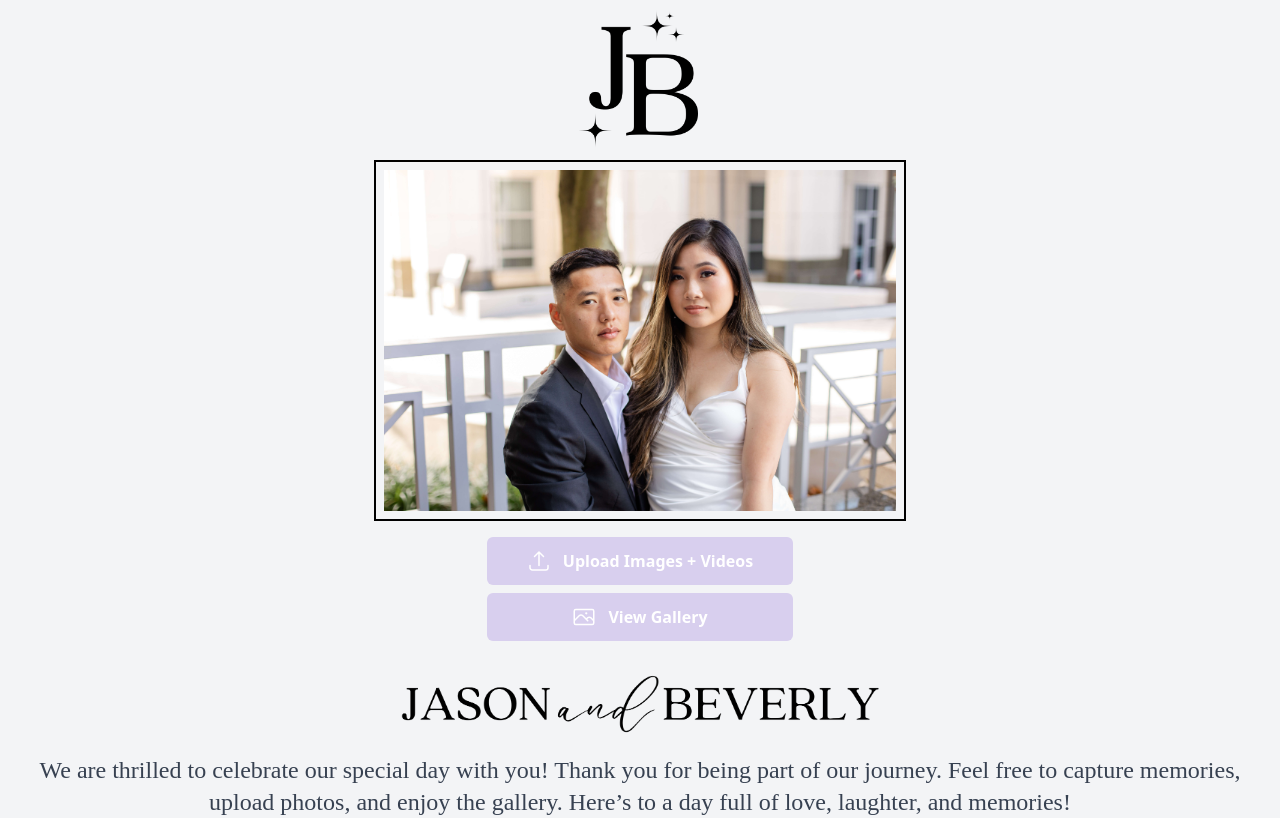
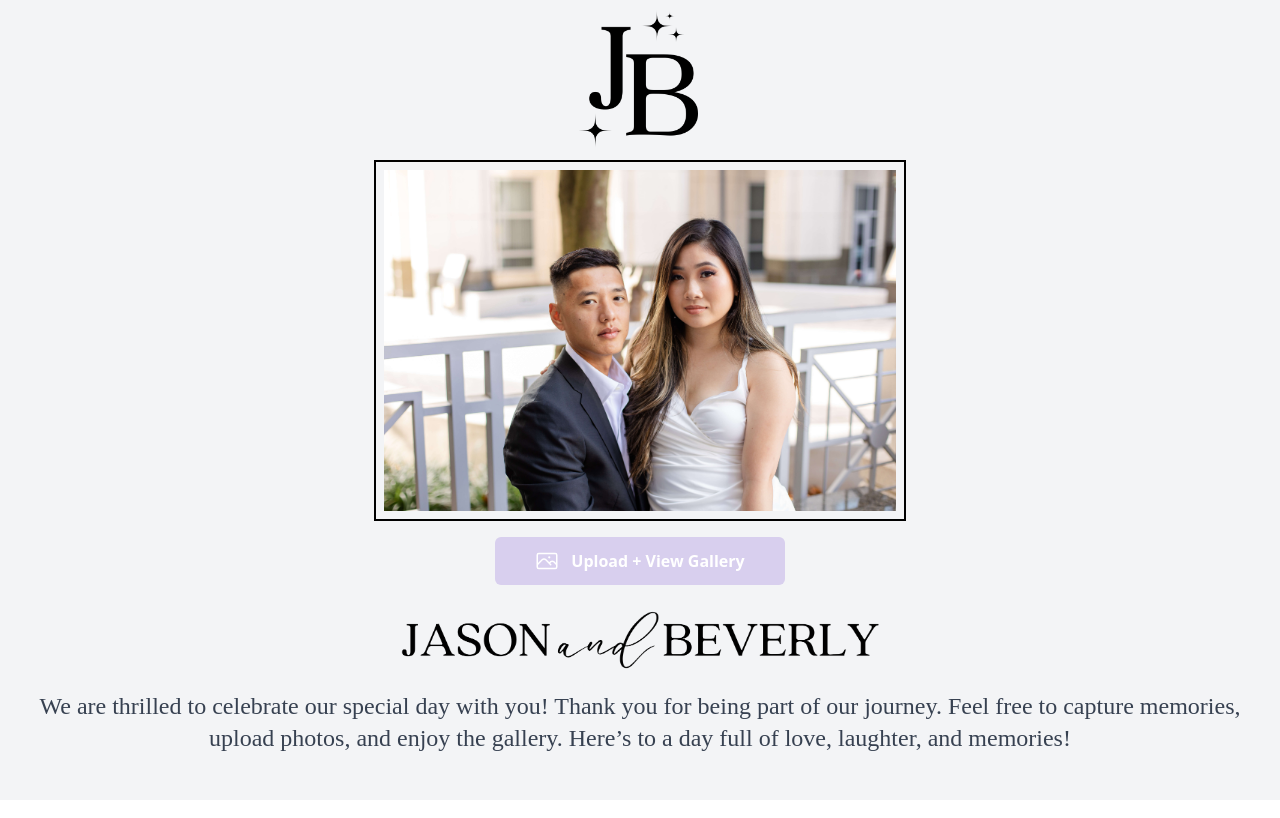
Before and after one commit to json-nguyen/trieuly-nguyening-gallery, a React (Vite) app in the folder client/: page / in a window 1280 px wide. Built offline with nearby package versions, Linux system fonts and the light colour scheme; no server answers; a web font is replaced by a local one.

Commit message:
cleaned up some code and added react-inf scroll

```diff
--- a/client/package.json
+++ b/client/package.json
@@ -15,6 +15,7 @@
     "react": "^18.3.1",
     "react-dom": "^18.3.1",
     "react-images": "^1.2.0-beta.7",
+    "react-infinite-scroll-component": "^6.1.0",
     "react-photo-gallery": "^8.0.0",
     "react-responsive-carousel": "^3.2.23",
     "react-responsive-modal": "^6.4.2",
--- a/client/src/components/shared/StyledButton.jsx
+++ b/client/src/components/shared/StyledButton.jsx
@@ -3,7 +3,11 @@ import React from "react";
 const StyledButton = ({ onClick, icon, buttonText}) => {
     return (
         <button
-            className="bg-light-purple text-white font-bold py-3 px-10 text-md rounded-md flex items-center justify-center gap-3 hover:bg-light-purple/80 active:bg-clicked-purple transition duration-300 ease-in-out mb-2 w-full"
+            className={
+                `bg-light-purple text-white font-bold py-3 px-10 text-md rounded-md
+                flex items-center justify-center gap-3 hover:bg-light-purple/80 active:bg-clicked-purple
+                transition duration-300 ease-in-out mb-2 w-full`
+            }
             onClick={onClick}
         >
             {icon}
--- a/client/src/pages/LandingPage.jsx
+++ b/client/src/pages/LandingPage.jsx
@@ -1,5 +1,5 @@
-import { useState } from 'react'
-import { ArrowUpTrayIcon, PhotoIcon } from '@heroicons/react/24/outline';
+import React from 'react'
+import { PhotoIcon } from '@heroicons/react/24/outline';
 import StyledButton from '../components/shared/StyledButton';
 import { useNavigate } from 'react-router-dom';
 
@@ -16,17 +16,12 @@ const LandingPage= () => {
       </div>
       <div className='mt-4'>
         <StyledButton
-          icon={<ArrowUpTrayIcon className="h-6 w-6"/>}
+          icon={<PhotoIcon className="h-6 w-6"/>}
           onClick={() => navigate("/gallery")}
-          buttonText={"Upload Images + Videos"}
+          buttonText={"Upload + View Gallery"}
           />
-        <StyledButton
-          icon={<PhotoIcon className="h-6 w-6" />}
-          onClick={() => navigate("/gallery")}
-          buttonText={"View Gallery"}
-        />
       </div>
-      <div className="mt-4">
+      <div className="mt-2">
         <img src="assets/jason_bev_name.png" alt="Jason+Bev" className="w-full max-w-xs sm:max-w-md md:max-w-lg" />
       </div>
       <div className="mt-3 px-6 text-center font-quincy text-gray-700">
```
Also changed, not shown: 1 other file (tests, documents, lock files or other folders).
